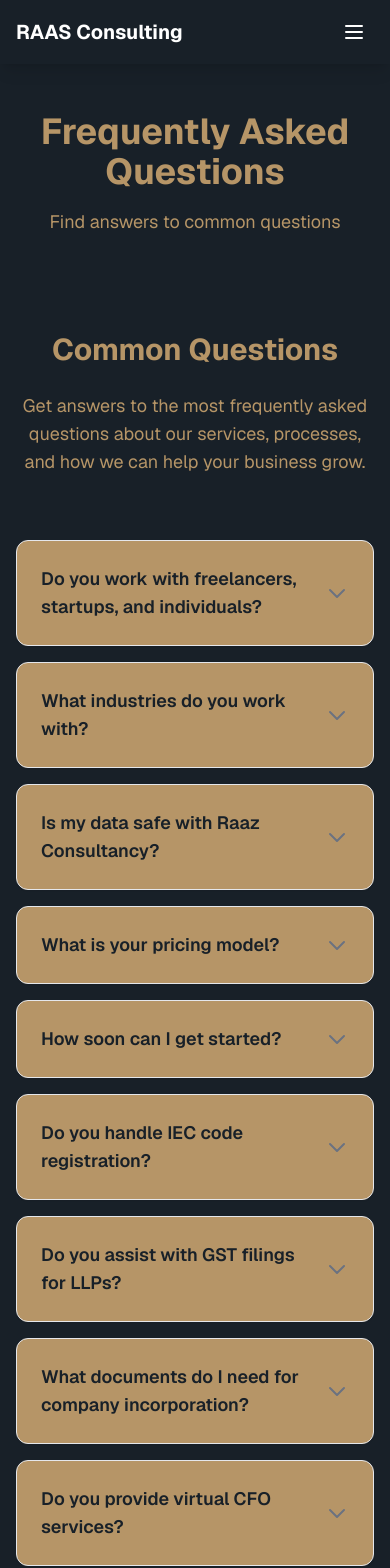
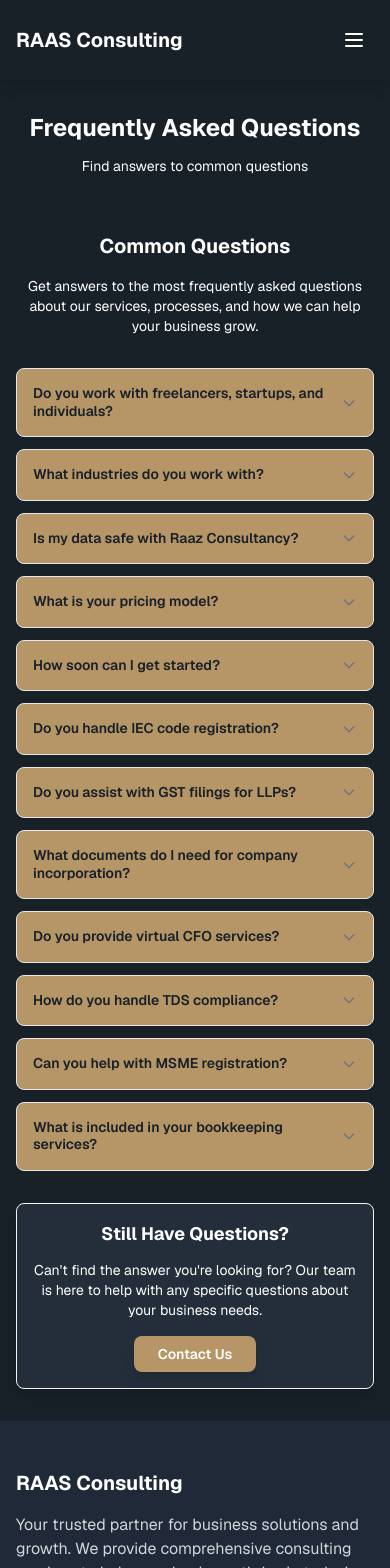
Before and after one commit to hruthiksiva/raas-consultancy, a React (Vite) app: page /faqs in a window 390 px wide. Shown: the top 1568 px of the page. Built offline with nearby package versions, Linux system fonts and the light colour scheme.

Commit message:
Navbar size increased and Faqs section fixed for mobile view

```diff
--- a/src/components/Navbar.jsx
+++ b/src/components/Navbar.jsx
@@ -62,7 +62,7 @@ const Navbar = () => {
   return (
     <nav style={{ backgroundColor: '#182028' }} className="shadow-lg sticky top-0 z-50">
       <div className="max-w-7xl mx-auto px-4 sm:px-6 lg:px-8">
-        <div className="flex justify-between h-16">
+        <div className="flex justify-between h-20">
           {/* Logo */}
           <div className="flex items-center">
             <button
@@ -79,12 +79,8 @@ const Navbar = () => {
               <button
                 key={item.path}
                 onClick={() => handleNavClick(item.path)}
-                className={`px-4 py-2 rounded-md text-sm font-medium transition-all duration-200 ${
-                  isActive(item.path)
-                    ? 'border-b-2'
-                    : ''
-                }`}
-                style={{ color: '#FFFFFF', backgroundColor: 'transparent', borderColor: isActive(item.path) ? '#FFFFFF' : 'transparent' }}
+                className="px-4 py-2 rounded-md text-sm font-medium transition-all duration-200 hover:text-[#B69567]"
+                style={{ color: '#FFFFFF', backgroundColor: 'transparent' }}
               >
                 {item.label}
               </button>
@@ -135,12 +131,8 @@ const Navbar = () => {
             <button
               key={item.path}
               onClick={() => handleNavClick(item.path)}
-              className={`block w-full text-left px-3 py-3 rounded-md text-base font-medium transition-all duration-200 ${
-                isActive(item.path)
-                  ? 'border-l-4'
-                  : ''
-              }`}
-              style={{ color: '#FFFFFF', backgroundColor: 'transparent', borderColor: isActive(item.path) ? '#FFFFFF' : 'transparent' }}
+              className="block w-full text-left px-3 py-3 rounded-md text-base font-medium transition-all duration-200 hover:text-[#B69567]"
+              style={{ color: '#FFFFFF', backgroundColor: 'transparent' }}
             >
               {item.label}
             </button>
--- a/src/components/faqs/FaqAccordion.jsx
+++ b/src/components/faqs/FaqAccordion.jsx
@@ -15,23 +15,23 @@ const FaqAccordion = () => {
   };
 
   return (
-    <div className="space-y-4">
+    <div className="space-y-3 md:space-y-4">
       {faqs.map((faq) => (
         <div
           key={faq.id}
-          className="rounded-xl shadow-sm border border-gray-200 overflow-hidden"
+          className="rounded-lg md:rounded-xl shadow-sm border border-gray-200 overflow-hidden"
           style={{ backgroundColor: '#B69567' }}
         >
           <button
             onClick={() => toggleFaq(faq.id)}
-            className="w-full px-6 py-6 text-left flex items-center justify-between hover:bg-gray-50 transition-colors duration-200"
+            className="w-full px-4 md:px-6 py-4 md:py-6 text-left flex items-center justify-between hover:bg-gray-50 transition-colors duration-200"
           >
-            <h3 className="text-lg font-semibold pr-4" style={{ color: '#182028' }}>
+            <h3 className="text-sm md:text-base lg:text-lg font-semibold pr-2 md:pr-4 leading-tight" style={{ color: '#182028' }}>
               {faq.question}
             </h3>
             <div className="flex-shrink-0">
               <svg
-                className={`w-6 h-6 text-gray-500 transform transition-transform duration-200 ${
+                className={`w-4 h-4 md:w-5 md:h-5 lg:w-6 lg:h-6 text-gray-500 transform transition-transform duration-200 ${
                   openFaq === faq.id ? 'rotate-180' : ''
                 }`}
                 fill="none"
@@ -48,9 +48,9 @@ const FaqAccordion = () => {
             </div>
           </button>
           {openFaq === faq.id && (
-            <div className="px-6 pb-6">
-              <div className="border-t border-gray-100 pt-4">
-                <p className="leading-relaxed" style={{ color: '#FFFFFF' }}>
+            <div className="px-4 md:px-6 pb-4 md:pb-6">
+              <div className="border-t border-gray-100 pt-3 md:pt-4">
+                <p className="text-sm md:text-base leading-relaxed" style={{ color: '#FFFFFF' }}>
                   {faq.answer}
                 </p>
               </div>
--- a/src/components/faqs/FaqsContactCTASection.jsx
+++ b/src/components/faqs/FaqsContactCTASection.jsx
@@ -1,16 +1,16 @@
 const FaqsContactCTASection = () => (
-  <div className="mt-16 text-center">
-    <div className="rounded-2xl shadow-lg p-8 border border-gray-100" style={{ backgroundColor: '#232E3A' }}>
-      <h3 className="text-2xl font-bold mb-4" style={{ color: '#FFFFFF' }}>
+  <div className="mt-8 md:mt-12 lg:mt-16 text-center">
+    <div className="rounded-lg md:rounded-xl lg:rounded-2xl shadow-lg p-4 md:p-6 lg:p-8 border border-gray-100" style={{ backgroundColor: '#232E3A' }}>
+      <h3 className="text-lg md:text-xl lg:text-2xl font-bold mb-3 md:mb-4" style={{ color: '#FFFFFF' }}>
         Still Have Questions?
       </h3>
-      <p className="mb-6" style={{ color: '#FFFFFF' }}>
+      <p className="text-sm md:text-base mb-4 md:mb-6" style={{ color: '#FFFFFF' }}>
         Can't find the answer you're looking for? Our team is here to help with any specific questions about your business needs.
       </p>
       <div className="flex justify-center">
         <a
           href="#contact"
-          className="inline-block px-8 py-3 rounded-lg font-semibold transition-colors duration-300 shadow-lg hover:shadow-xl transform hover:-translate-y-1"
+          className="inline-block px-6 md:px-8 py-2 md:py-3 rounded-lg font-semibold text-sm md:text-base transition-colors duration-300 shadow-lg hover:shadow-xl transform hover:-translate-y-1"
           style={{ backgroundColor: '#B69567', color: '#FFFFFF' }}
         >
           Contact Us
--- a/src/components/faqs/FaqsHeroSection.jsx
+++ b/src/components/faqs/FaqsHeroSection.jsx
@@ -1,8 +1,8 @@
 const FaqsHeroSection = ({ title, subtitle }) => (
   <header style={{ backgroundColor: '#182028' }}>
-    <div className="max-w-4xl mx-auto px-4 sm:px-6 lg:px-8 pt-12 md:pt-20 text-center">
-      <h1 className="text-4xl md:text-5xl font-bold mb-4" style={{ color: '#B69567' }}>{title}</h1>
-      <p className="text-lg mb-8" style={{ color: '#B69567' }}>{subtitle}</p>
+    <div className="max-w-4xl mx-auto px-4 sm:px-6 lg:px-8 pt-8 md:pt-12 lg:pt-20 text-center">
+      <h1 className="text-2xl sm:text-3xl md:text-4xl lg:text-5xl font-bold mb-3 md:mb-4" style={{ color: '#FFFFFF' }}>{title}</h1>
+      <p className="text-sm sm:text-base md:text-lg mb-6 md:mb-8" style={{ color: '#FFFFFF' }}>{subtitle}</p>
     </div>
   </header>
 );
--- a/src/pages/Faqs.jsx
+++ b/src/pages/Faqs.jsx
@@ -13,13 +13,13 @@ const Faqs = () => {
       />
 
       {/* FAQs Section */}
-      <section className="py-16 md:py-24" style={{ backgroundColor: '#182028' }}>
+      <section className="py-8 md:py-16 lg:py-24" style={{ backgroundColor: '#182028' }}>
         <div className="max-w-4xl mx-auto px-4 sm:px-6 lg:px-8">
-          <div className="text-center mb-16">
-            <h2 className="text-3xl md:text-4xl font-bold mb-6" style={{ color: '#B69567' }}>
+          <div className="text-center mb-8 md:mb-12 lg:mb-16">
+            <h2 className="text-xl sm:text-2xl md:text-3xl lg:text-4xl font-bold mb-4 md:mb-6" style={{ color: '#FFFFFF' }}>
               Common Questions
             </h2>
-            <p className="text-lg max-w-2xl mx-auto" style={{ color: '#B69567' }}>
+            <p className="text-sm sm:text-base md:text-lg max-w-2xl mx-auto" style={{ color: '#FFFFFF' }}>
               Get answers to the most frequently asked questions about our services, processes, and how we can help your business grow.
             </p>
           </div>
```
